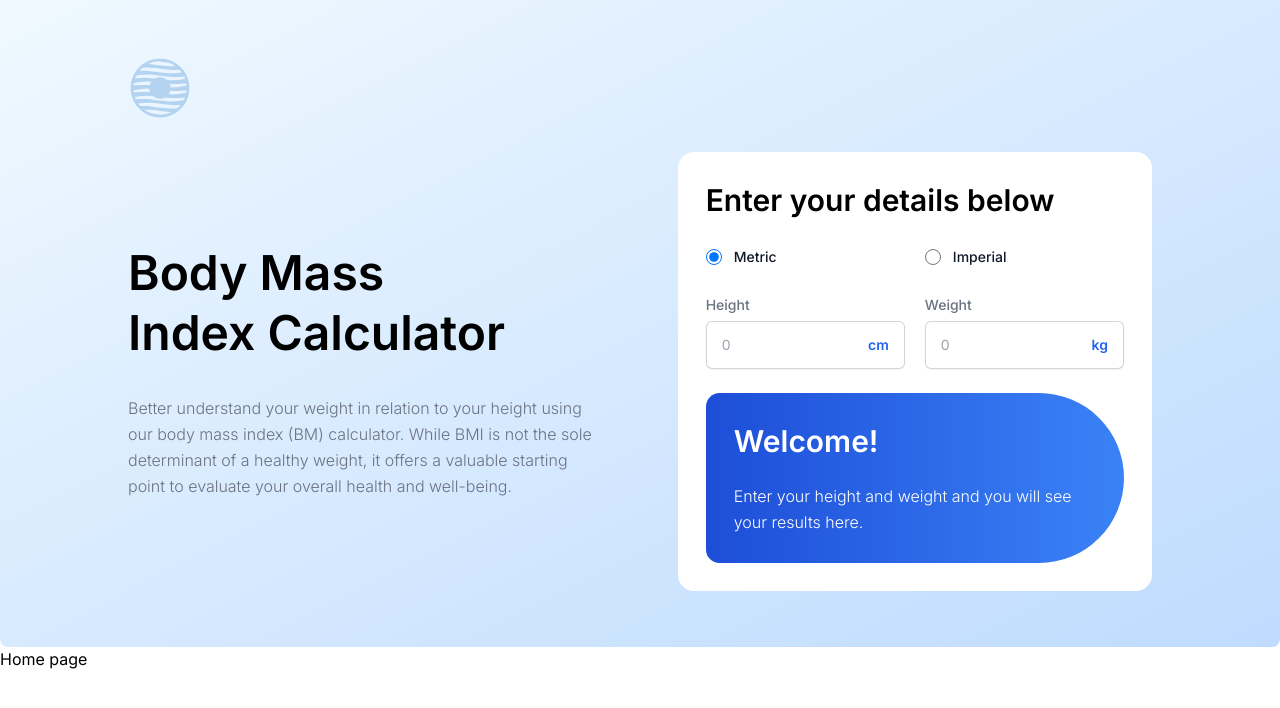
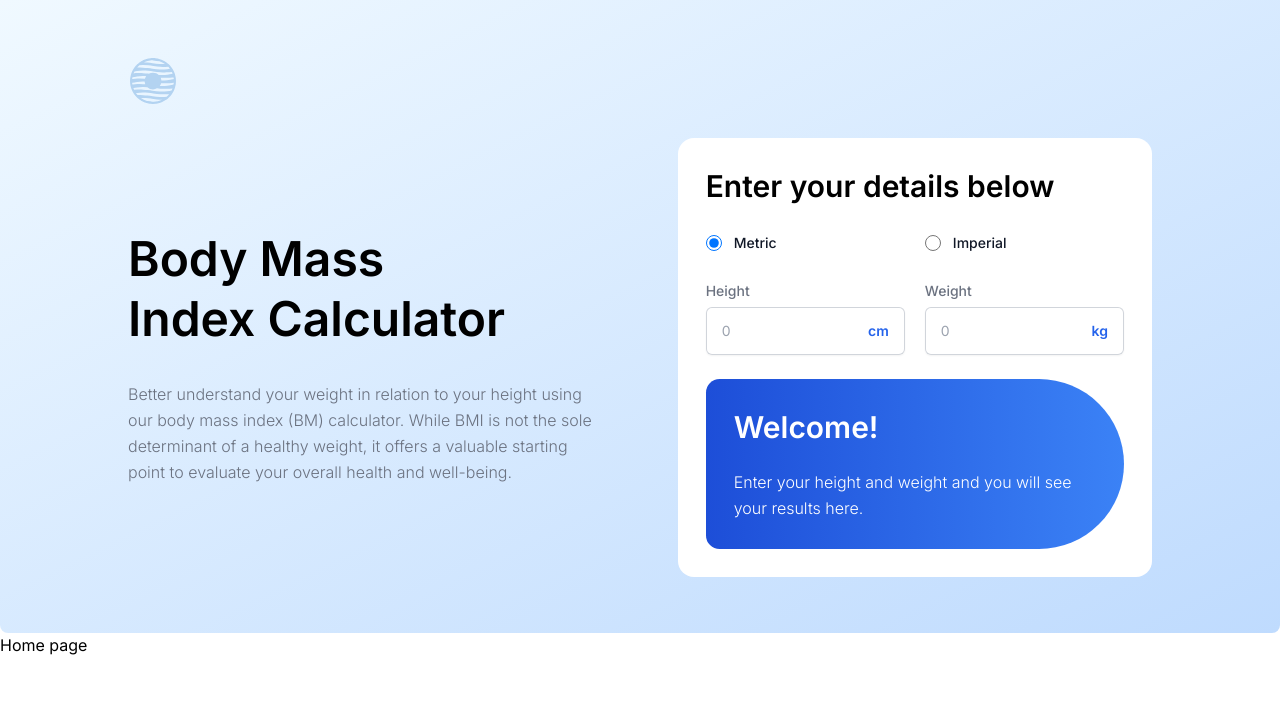
Before and after one commit to chungvuiloong/bmi_calculator, a Next.js app: page / in a window 1280 px wide. Shown: the top 708 px of the page. Built offline with nearby package versions, Linux system fonts and the light colour scheme.

Commit message:
Blue wavey circle to be centered in sm & md view.

```diff
--- a/src/components/HeroBanner/index.tsx
+++ b/src/components/HeroBanner/index.tsx
@@ -97,7 +97,11 @@ export  const HeroBanner = () => {
             <div className='py-14 bg-gradient-to-br from-sky-50 to-blue-200 lg:rounded-b-lg rounded-none'>
                 <div className='px-5 md:px-8 xl:px-32 '>
                     <div className='container mx-auto'>
-                        <Image src={Blue_wavey_circle} alt='Blue circle' className='mb-8'/>
+                        <Image src={Blue_wavey_circle}
+                            alt='Blue circle'
+                            className='pb-8 mx-auto lg:mx-0'
+                            height={50}
+                            width={50}/>
                         <div className='flex lg:flex-row flex-col lg:gap-20 gap-12'>
                             <div className='basis-1/2 flex flex-col justify-center gap-8'>
                                 <Typography variant='h1'>Body Mass<br/>Index Calculator</Typography>
```
